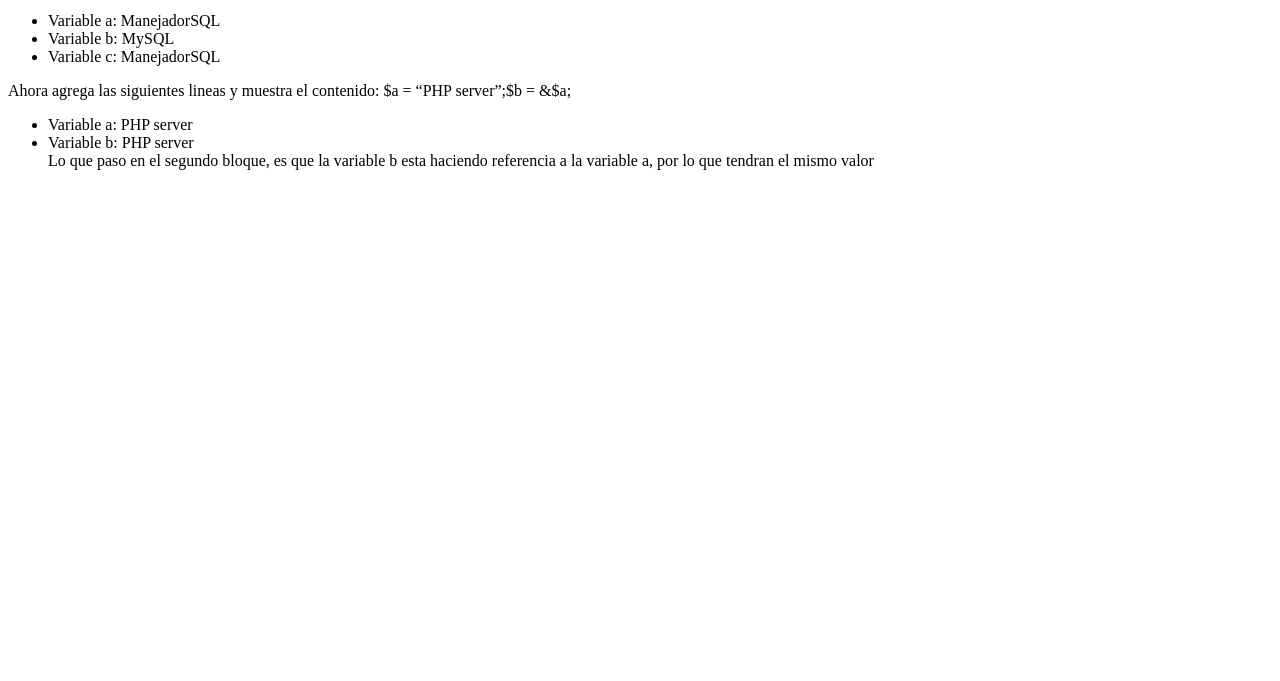
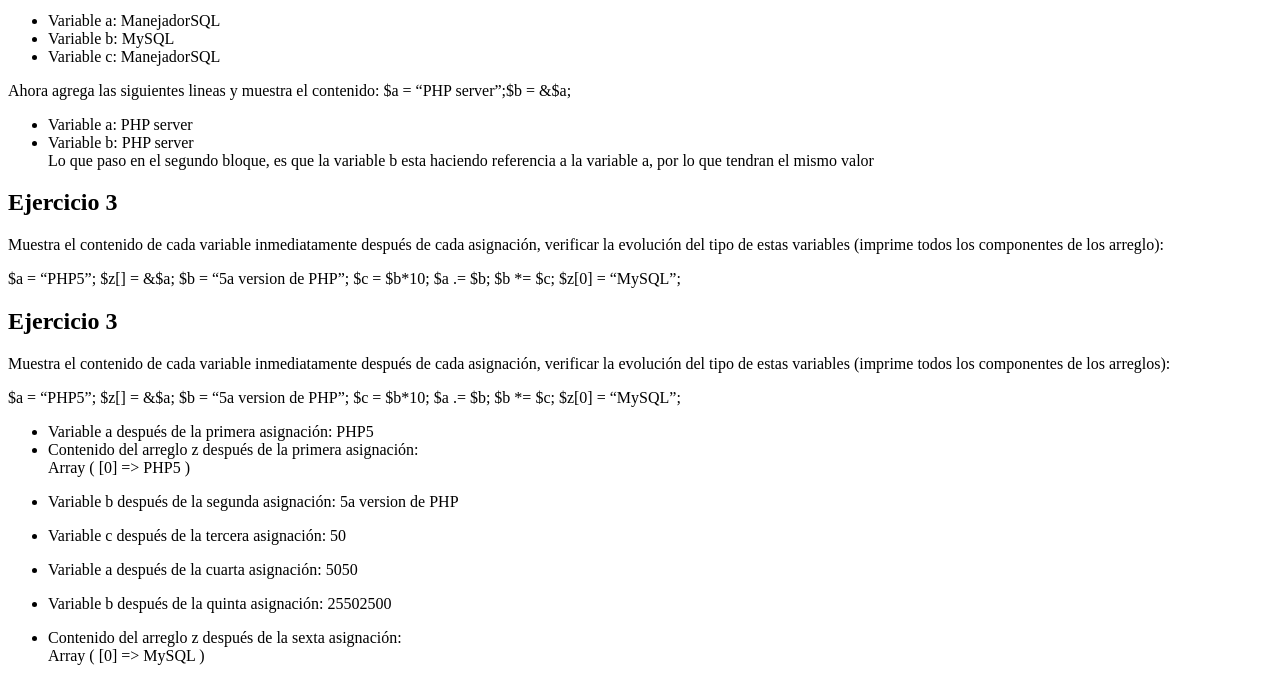
Before and after one commit to KevinGlzV/tecweb, a PHP site: page / in a window 1280 px wide. Shown: the part 361-1042 px from the top of the page. Before the commit the page ends 531 px from the top, so only its background shows below. Run offline with PHP 8.4, Linux system fonts and the light colour scheme.

Commit message:
COMMIT 3 - Practica 3 - Ejercicio 3

```diff
--- a/practicas/p03/index.php
+++ b/practicas/p03/index.php
@@ -60,5 +60,64 @@
 
 ?>
 
+    <h2>Ejercicio 3</h2>
+    <p>Muestra el contenido de cada variable inmediatamente después de cada asignación, verificar la evolución del tipo de estas variables (imprime todos los componentes de los arreglo):</p>
+    <p>$a = “PHP5”;
+    $z[] = &$a;
+    $b = “5a version de PHP”;
+    $c = $b*10;
+    $a .= $b;
+    $b *= $c;
+    $z[0] = “MySQL”;</p>
+
+
+    <h2>Ejercicio 3</h2>
+<p>Muestra el contenido de cada variable inmediatamente después de cada asignación, verificar la evolución del tipo de estas variables (imprime todos los componentes de los arreglos):</p>
+<p>$a = “PHP5”;
+$z[] = &$a;
+$b = “5a version de PHP”;
+$c = $b*10;
+$a .= $b;
+$b *= $c;
+$z[0] = “MySQL”;</p>
+
+<?php
+$a = "PHP5";
+$z[] = &$a;
+echo '<ul>';
+echo '<li>Variable a después de la primera asignación: ' . $a . '</li>';
+echo '<li>Contenido del arreglo z después de la primera asignación:</li>';
+print_r($z);
+echo '</ul>';
+
+$b = "5a version de PHP";
+echo '<ul>';
+echo '<li>Variable b después de la segunda asignación: ' . $b . '</li>';
+echo '</ul>';
+
+@$c = $b * 10;
+echo '<ul>';
+echo '<li>Variable c después de la tercera asignación: ' . $c . '</li>';
+echo '</ul>';
+
+$a .= $b;
+echo '<ul>';
+echo '<li>Variable a después de la cuarta asignación: ' . $a . '</li>';
+echo '</ul>';
+
+$b *= $c;
+echo '<ul>';
+echo '<li>Variable b después de la quinta asignación: ' . $b . '</li>';
+echo '</ul>';
+
+$z[0] = "MySQL";
+echo '<ul>';
+echo '<li>Contenido del arreglo z después de la sexta asignación:</li>';
+print_r($z);
+echo '</ul>';
+?>
+
+
+
 </body>
 </html>
```
